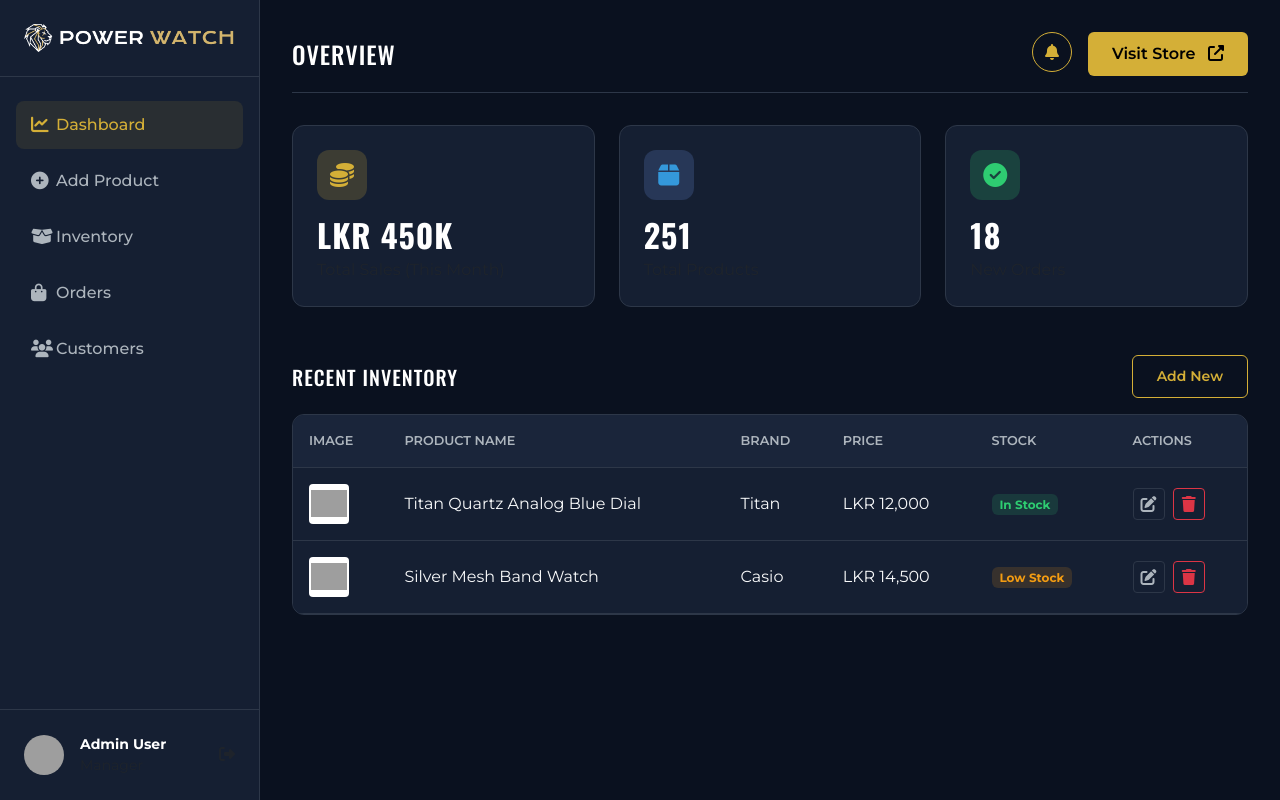
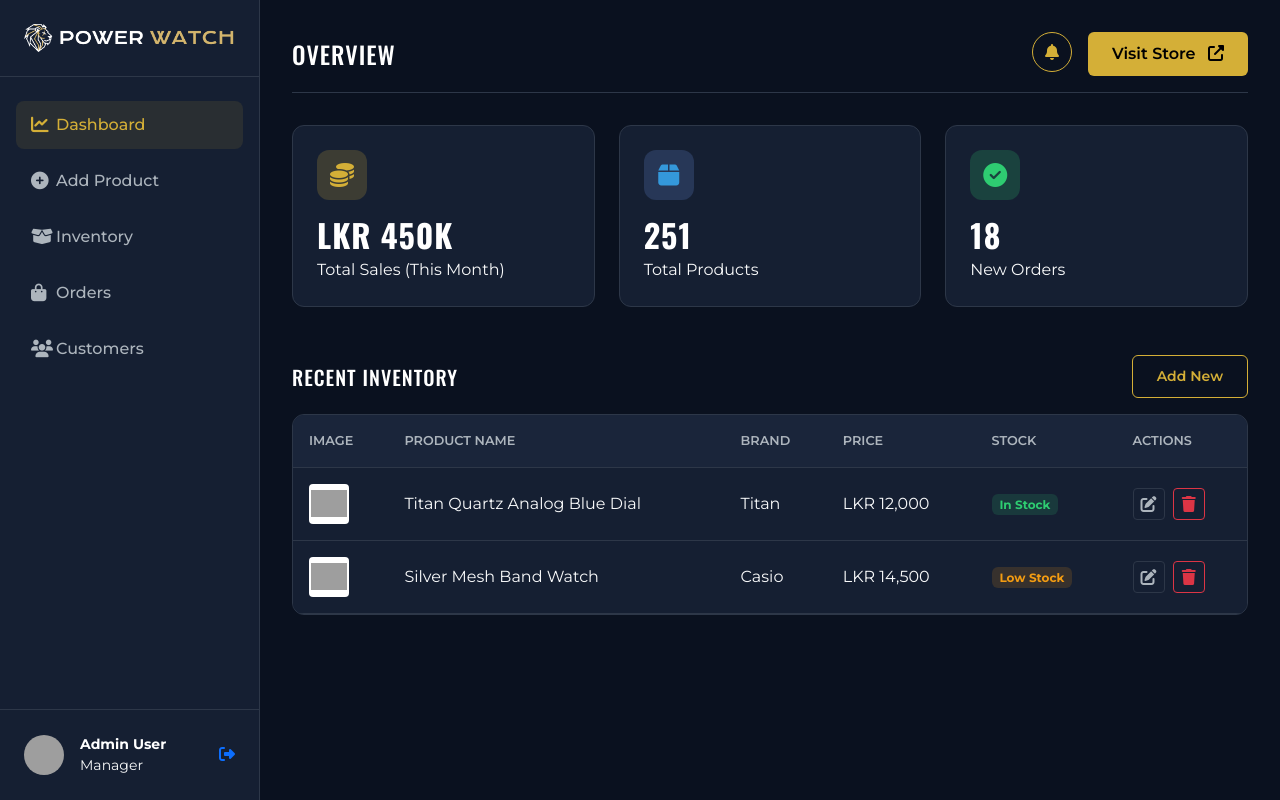
Before and after one commit to Sashin517/power-watch, a PHP site: page /admin/dashboard.php in a window 1280 px wide. Run offline with PHP 8.4, Linux system fonts and the light colour scheme; grey boxes are pictures that could not be loaded.

Commit message:
Refactor text styling in dashboard.php; replace 'text-muted' class with 'text' for improved readability

```diff
--- a/admin/dashboard.php
+++ b/admin/dashboard.php
@@ -464,9 +464,9 @@
                 <img src="https://images.unsplash.com/photo-1472099645785-5658abf4ff4e?auto=format&fit=crop&w=100&q=80" alt="Admin" class="rounded-circle" width="40" height="40">
                 <div>
                     <p class="m-0 small fw-bold text-white">Admin User</p>
-                    <p class="m-0 small text-muted">Manager</p>
+                    <p class="m-0 small text">Manager</p>
                 </div>
-                <a href="#" class="ms-auto text-muted hover-gold"><i class="fas fa-sign-out-alt"></i></a>
+                <a href="#" class="ms-auto text hover-gold"><i class="fas fa-sign-out-alt"></i></a>
             </div>
         </div>
     </aside>
@@ -496,7 +496,7 @@
                             <i class="fas fa-coins"></i>
                         </div>
                         <h3 class="h2 fw-bold text-white mb-1">LKR 450k</h3>
-                        <p class="text-muted m-0">Total Sales (This Month)</p>
+                        <p class="text m-0">Total Sales (This Month)</p>
                     </div>
                 </div>
                 <div class="col-md-4">
@@ -505,7 +505,7 @@
                             <i class="fas fa-box"></i>
                         </div>
                         <h3 class="h2 fw-bold text-white mb-1">251</h3>
-                        <p class="text-muted m-0">Total Products</p>
+                        <p class="text m-0">Total Products</p>
                     </div>
                 </div>
                 <div class="col-md-4">
@@ -514,7 +514,7 @@
                             <i class="fas fa-check-circle"></i>
                         </div>
                         <h3 class="h2 fw-bold text-white mb-1">18</h3>
-                        <p class="text-muted m-0">New Orders</p>
+                        <p class="text m-0">New Orders</p>
                     </div>
                 </div>
             </div>
@@ -636,7 +636,7 @@
                             </div>
                             <div class="col-12">
                                 <div class="p-3 rounded bg-dark border border-secondary d-flex justify-content-between align-items-center">
-                                    <span class="small text-muted">KOKO Installment (Auto-calc)</span>
+                                    <span class="small text">KOKO Installment (Auto-calc)</span>
                                     <span class="fw-bold text-white" id="kokoDisplay">LKR 0.00 x 3</span>
                                 </div>
                             </div>
@@ -646,9 +646,9 @@
                         <h5 class="text-white mb-3">Product Image</h5>
                         <div class="mb-4">
                             <div class="drop-zone">
-                                <i class="fas fa-cloud-upload-alt fa-3x text-muted mb-3"></i>
+                                <i class="fas fa-cloud-upload-alt fa-3x text mb-3"></i>
                                 <p class="mb-1 text-white" id="fileNameDisplay">Drag & drop product image here</p>
-                                <p class="small text-muted">or click to browse (Max 2MB)</p>
+                                <p class="small text">or click to browse (Max 2MB)</p>
                                 <input type="file" hidden id="fileInput" onchange="updateFileName()">
                             </div>
                         </div>
@@ -776,7 +776,7 @@
                         <div class="stat-icon bg-icon-blue mb-0" style="width:40px; height:40px; font-size:1rem;"><i class="fas fa-clipboard-list"></i></div>
                         <div>
                             <h5 class="m-0 text-white">12</h5>
-                            <small class="text-muted">Pending</small>
+                            <small class="text">Pending</small>
                         </div>
                     </div>
                 </div>
@@ -785,7 +785,7 @@
                         <div class="stat-icon bg-icon-gold mb-0" style="width:40px; height:40px; font-size:1rem;"><i class="fas fa-box"></i></div>
                         <div>
                             <h5 class="m-0 text-white">5</h5>
-                            <small class="text-muted">Processing</small>
+                            <small class="text">Processing</small>
                         </div>
                     </div>
                 </div>
@@ -794,7 +794,7 @@
                         <div class="stat-icon bg-icon-green mb-0" style="width:40px; height:40px; font-size:1rem;"><i class="fas fa-truck"></i></div>
                         <div>
                             <h5 class="m-0 text-white">48</h5>
-                            <small class="text-muted">Shipped</small>
+                            <small class="text">Shipped</small>
                         </div>
                     </div>
                 </div>
@@ -803,7 +803,7 @@
                         <div class="stat-icon bg-icon-orange mb-0" style="width:40px; height:40px; font-size:1rem;"><i class="fas fa-undo"></i></div>
                         <div>
                             <h5 class="m-0 text-white">2</h5>
-                            <small class="text-muted">Returns</small>
+                            <small class="text">Returns</small>
                         </div>
                     </div>
                 </div>
```
